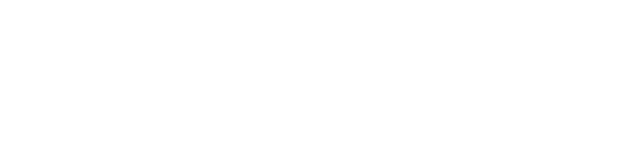
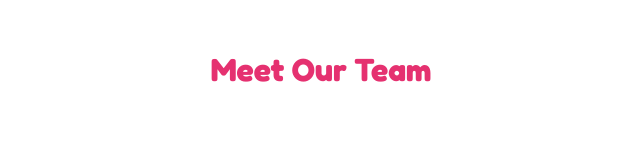
Before and after one commit to TaccLuc/html-css-float-cards, a plain HTML site: page index.html in a window 1280 px wide. Shown: the whole page, without its empty margins (319-959 px from the left). Drawn offline with Linux system fonts and the light colour scheme.

Commit message:
Base CSS e Header

```diff
--- a/css/style.css
+++ b/css/style.css
@@ -0,0 +1,37 @@
+/*
+    RESET
+*/
+
+*{
+    margin:0;
+    padding: 0;
+    box-sizing: border-box;
+}
+
+/*
+    GENERAL
+*/
+
+*{
+    font-family: 'Fredoka', sans-serif;
+}
+
+.container{
+    width: 800px;
+    margin: 0 auto;
+}
+
+main{
+    margin-top: 50px;
+}
+/*
+    HEADER
+*/
+
+header{
+    text-align: center;
+}
+
+h1{
+    color: #E53170;
+}
--- a/index.html
+++ b/index.html
@@ -4,7 +4,7 @@
         <meta charset="UTF-8">
         <meta http-equiv="X-UA-Compatible" content="IE=edge">
         <meta name="viewport" content="width=device-width, initial-scale=1.0">
-        <title>Document</title>
+        <title>Meet Our Team</title>
         <!-- FONT -->
         <link rel="preconnect" href="https://fonts.googleapis.com">
         <link rel="preconnect" href="https://fonts.gstatic.com" crossorigin>
@@ -12,7 +12,26 @@
         <!-- CSS -->
         <link rel="stylesheet" href="css/style.css">
     </head>
+
     <body>
+
+     <main>
+
+        <div class="container">
+
+            <header>
+
+                <h1>
+                    Meet Our Team
+                </h1>
+
+            </header>
+
+
+
+        </div>
+
+     </main>
 
     </body>
 </html>
```
